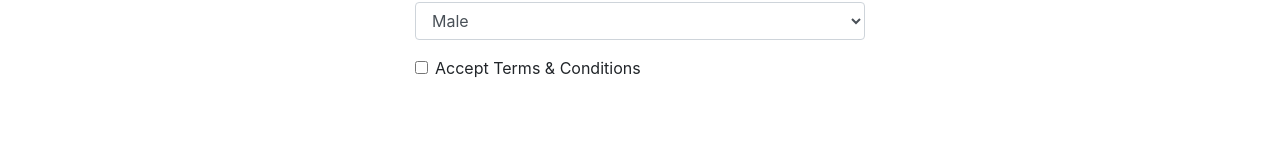
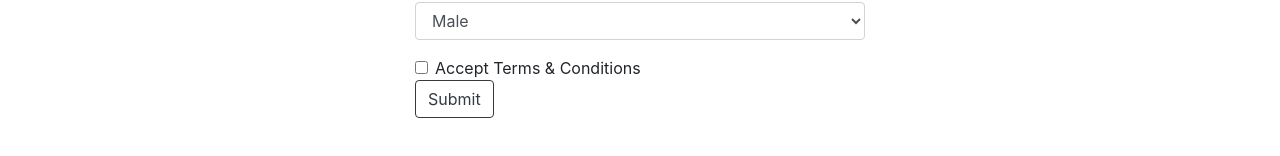
Before and after one commit to Hidayati11/static-page, a website: page contact.html in a window 1280 px wide. Shown: the part 172-328 px from the top of the page. Drawn offline with nearby package versions, Linux system fonts and the light colour scheme.

Commit message:
add button at contact.html

```diff
--- a/contact.html
+++ b/contact.html
@@ -57,6 +57,8 @@
                 <label for="accept-terms" class="form-check-label"> Accept Terms &amp; Conditions</label>
             </div>
 
+            <button type="submit" class="btn btn-outline-dark">Submit</button>
+
 
         </form>
 
```
